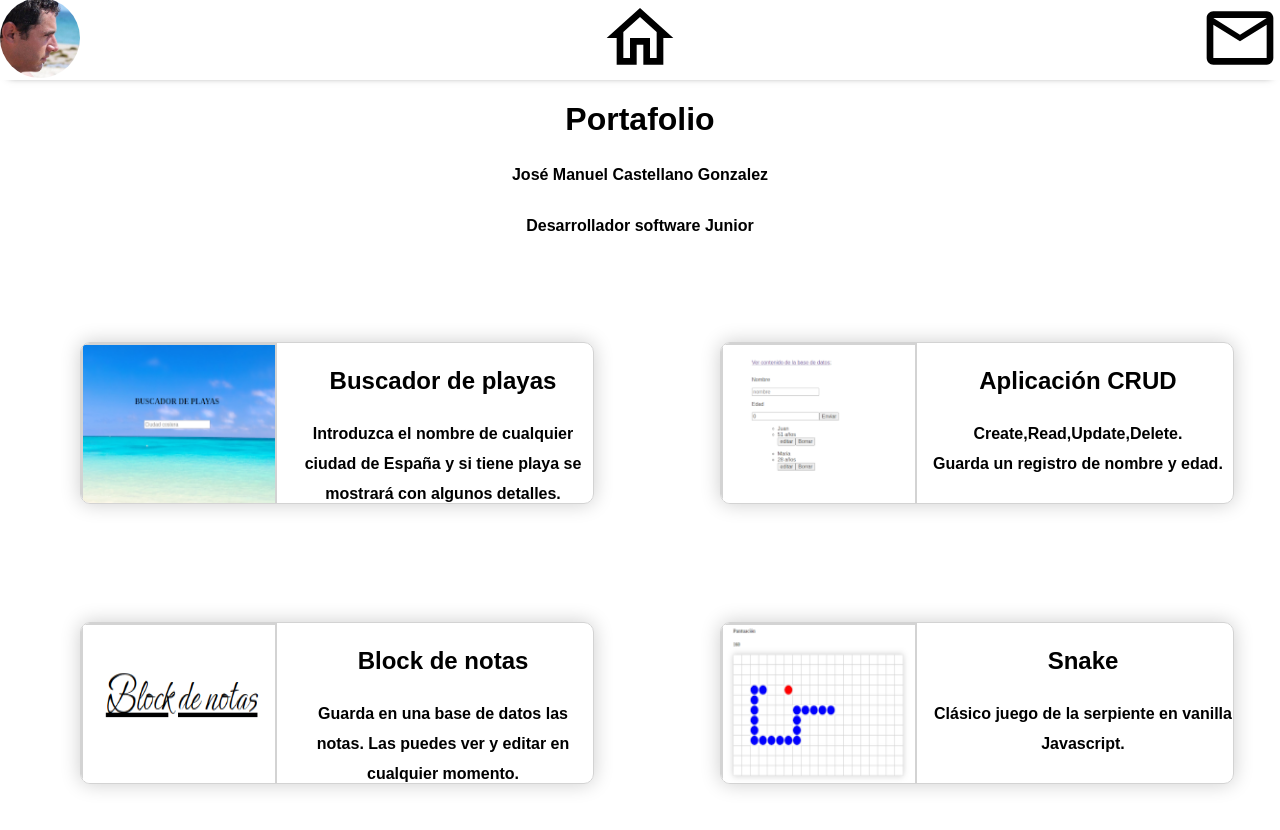
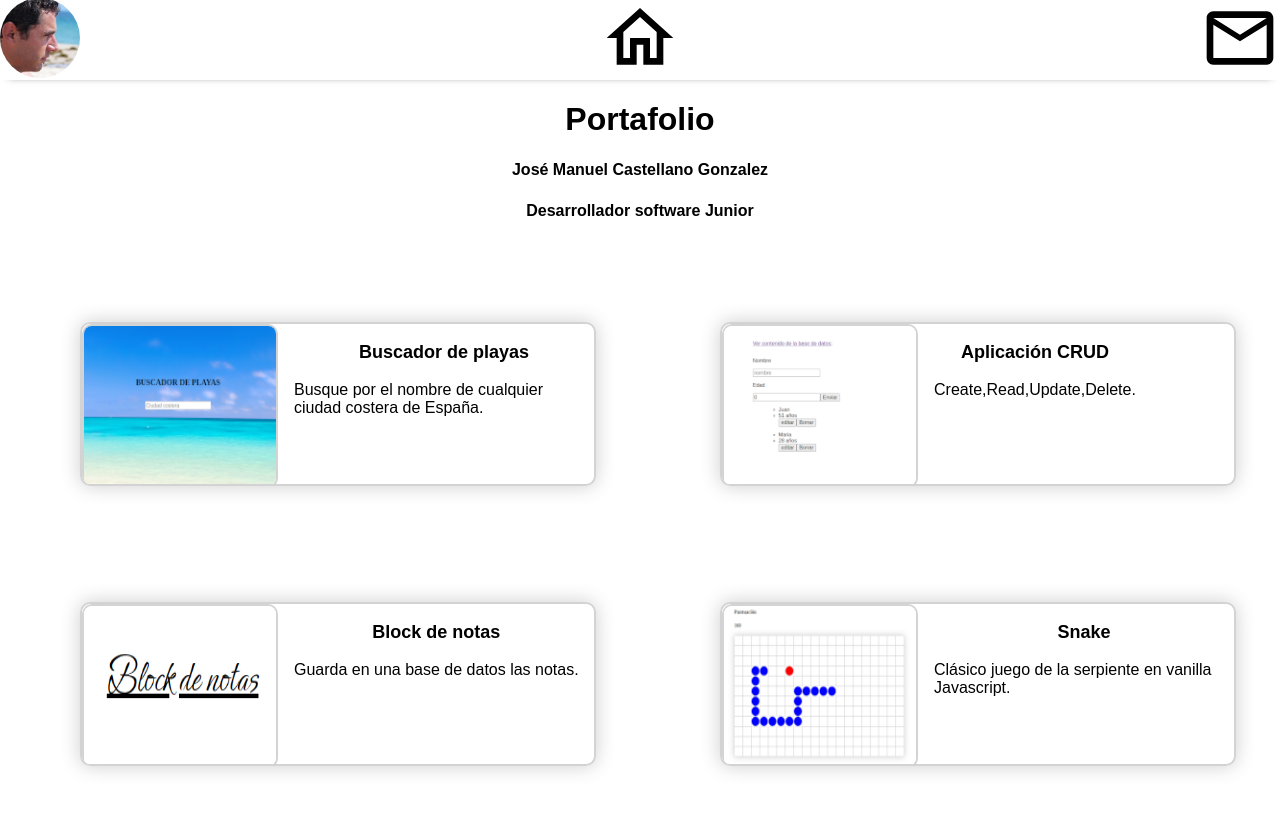
Before and after one commit to josemanuel80/hola-mundo, a React (Create React App) app: page / in a window 1280 px wide. Shown: the top 830 px of the page. Built offline with nearby package versions, Linux system fonts and the light colour scheme.

Commit message:
portada nueva

```diff
--- a/src/components/Home.js
+++ b/src/components/Home.js
@@ -66,10 +66,9 @@ const Home = () => {
               </div>
               <div className="text">
                 <p className="titulo">Buscador de playas</p>
-                <h4>
-                  Introduzca el nombre de cualquier ciudad de España y si tiene
-                  playa se mostrará con algunos detalles.
-                </h4>
+                <p>
+                  Busque por el nombre de cualquier ciudad costera de España.
+                </p>
               </div>
             </div>
             <div className="cuadro">
@@ -80,10 +79,7 @@ const Home = () => {
               </div>
               <div className="text">
                 <p className="titulo">Aplicación CRUD</p>
-                <h4>
-                  Create,Read,Update,Delete.<br></br> Guarda un registro de
-                  nombre y edad.
-                </h4>
+                <p>Create,Read,Update,Delete.</p>
               </div>
             </div>
             <div className="cuadro">
@@ -94,10 +90,7 @@ const Home = () => {
               </div>
               <div className="text">
                 <p className="titulo">Block de notas</p>
-                <h4>
-                  Guarda en una base de datos las notas. Las puedes ver y editar
-                  en cualquier momento.
-                </h4>
+                <p>Guarda en una base de datos las notas.</p>
               </div>
             </div>
             <div className="cuadro">
@@ -115,7 +108,7 @@ const Home = () => {
               <div className="text">
                 <p className="titulo"> Snake </p>
 
-                <h4>Clásico juego de la serpiente en vanilla Javascript.</h4>
+                <p>Clásico juego de la serpiente en vanilla Javascript.</p>
               </div>
             </div>
           </div>
--- a/src/style/Home.css
+++ b/src/style/Home.css
@@ -36,7 +36,7 @@
   width: 40vw;
   height: 20vh;
   box-shadow: 0 0 20px 0 rgba(0, 0, 0, 0.2);
-  border: 1px solid lightgrey;
+  border: 2px solid lightgrey;
   border-radius: 10px;
   overflow: hidden;
 }
@@ -54,6 +54,7 @@
   height: 20vh;
   width: 15vw;
   border: 2px solid lightgrey;
+  border-radius: 10px;
 }
 .izquierda {
   display: flex;
@@ -62,23 +63,26 @@
   width: 15vw;
   height: 20vh;
   border: 2px solid lightgrey;
+  border-radius: 10px;
 }
 .nota {
   width: 15vw;
   height: 20vh;
   border: 2px solid lightgrey;
+  border-radius: 10px;
 }
 .crud {
   width: 15vw;
   height: 20vh;
   border: 2px solid lightgrey;
+  border-radius: 10px;
 }
 h4 {
-  line-height: 30px;
+  line-height: 20px;
   text-align: center;
 }
 .titulo {
-  font-size: x-large;
+  font-size: large;
   font-weight: 700;
   text-align: center;
 }
```
